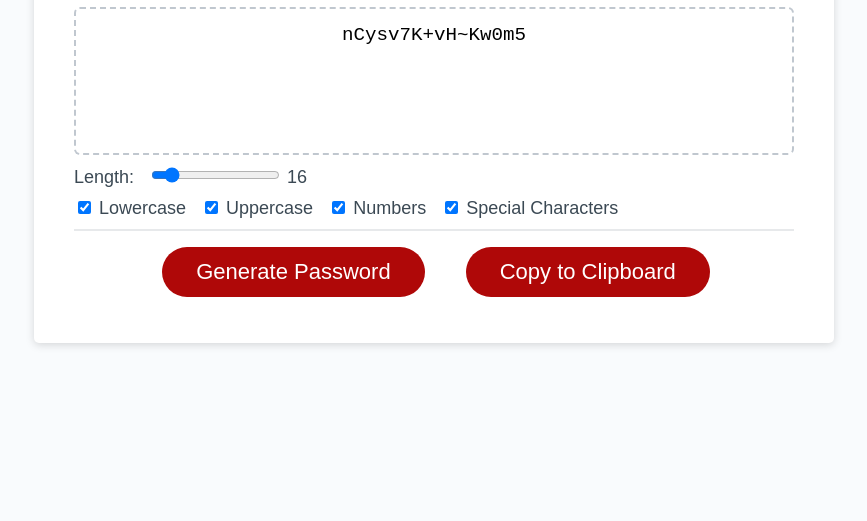
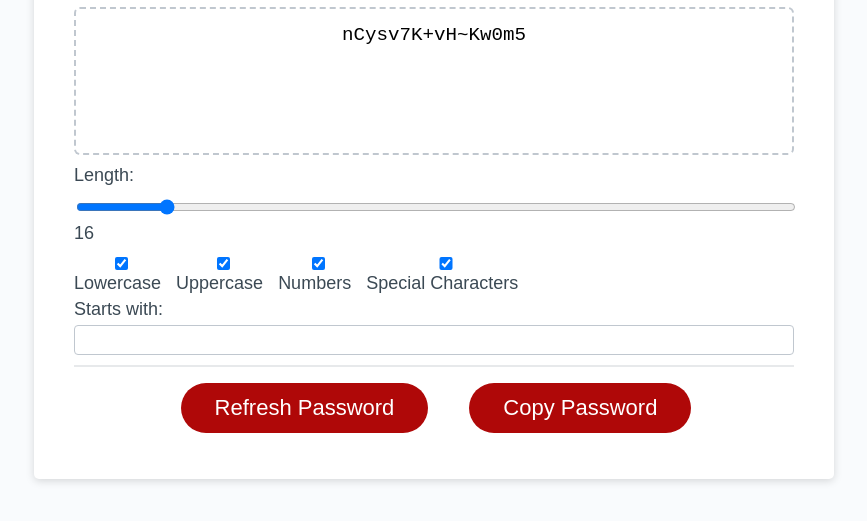
Before and after one commit to stevelab1/password-generator, a plain HTML site: page index.html in a window 1280 px wide. Shown: the part 241-762 px from the top of the page, without its empty margins (206-1073 px from the left). Drawn offline with Linux system fonts and the light colour scheme.

Commit message:
refresh password btn, starts-with feature

```diff
--- a/index.html
+++ b/index.html
@@ -40,12 +40,17 @@
               <label><input type="checkbox" id="uppercase" checked /> Uppercase</label>
               <label><input type="checkbox" id="numbers" checked /> Numbers</label>
               <label><input type="checkbox" id="special" checked /> Special Characters</label>
+              <div class="form-group">
+                <label for="starts-with">Starts with:</label>
+                <input type="text" id="starts-with" maxlength="1" />
+              </div>
+
             </div>
           </div>
         </div>
         <div class="card-footer">
-          <button id="generate" class="btn" disabled>Generate Password</button>
-          <button id="copy" class="btn">Copy to Clipboard</button>
+          <button id="generate" class="btn" disabled>Refresh Password</button>
+          <button id="copy" class="btn">Copy Password</button>
         </div>
       </div>
     </div>
--- a/script.js
+++ b/script.js
@@ -91,9 +91,14 @@ const lowercase = document.querySelector("#lowercase");
 const uppercase = document.querySelector("#uppercase");
 const numbers = document.querySelector("#numbers");
 const special = document.querySelector("#special");
-
 const copyBtn = document.querySelector("#copy");
 const passwordField = document.querySelector("#password");
+const startsWithInput = document.querySelector("#starts-with");
+
+startsWithInput.addEventListener("input", () => {
+  generateAndUpdatePassword();
+});
+
 
 copyBtn.addEventListener("click", () => {
   passwordField.select();
@@ -142,9 +147,10 @@ function generatePassword() {
   if (special.checked) characters.push(...specialCharacters);
 
   const passwordLengthInt = parseInt(passwordLength.value, 10);
-  let result = "";
+  const startsWith = document.querySelector("#starts-with").value;
+  let result = startsWith;
 
-  for (let i = 0; i < passwordLengthInt; i++) {
+  for (let i = startsWith.length; i < passwordLengthInt; i++) {
     result += characters[Math.floor(Math.random() * characters.length)];
   }
 
@@ -164,3 +170,6 @@ function init() {
 }
 
 init();
+
+// Add click event listener to generate button
+generateBtn.addEventListener("click", generateAndUpdatePassword);
--- a/style.css
+++ b/style.css
@@ -30,6 +30,25 @@ header {
   padding-top: 0px;
   color: hsl(206, 17%, 28%);
 }
+
+.form-group {
+  margin-bottom: 10px;
+}
+
+label {
+  display: inline-block;
+  margin-bottom: 5px;
+}
+
+input {
+  display: block;
+  width: 100%;
+  padding: 5px;
+  font-size: 1rem;
+  border: 1px solid #c0c7cf;
+  border-radius: 4px;
+}
+
 
 /* Card styles */
 .card {
@@ -117,6 +136,25 @@ header {
     margin-top: 10px;
   }
 
+  .form-group {
+  margin-bottom: 10px;
+}
+
+label {
+  display: inline-block;
+  margin-bottom: 5px;
+}
+
+input {
+  display: block;
+  width: 100%;
+  padding: 5px;
+  font-size: 1rem;
+  border: 1px solid #c0c7cf;
+  border-radius: 4px;
+}
+
+
 
   /* Textarea styles */
   #password {
```
